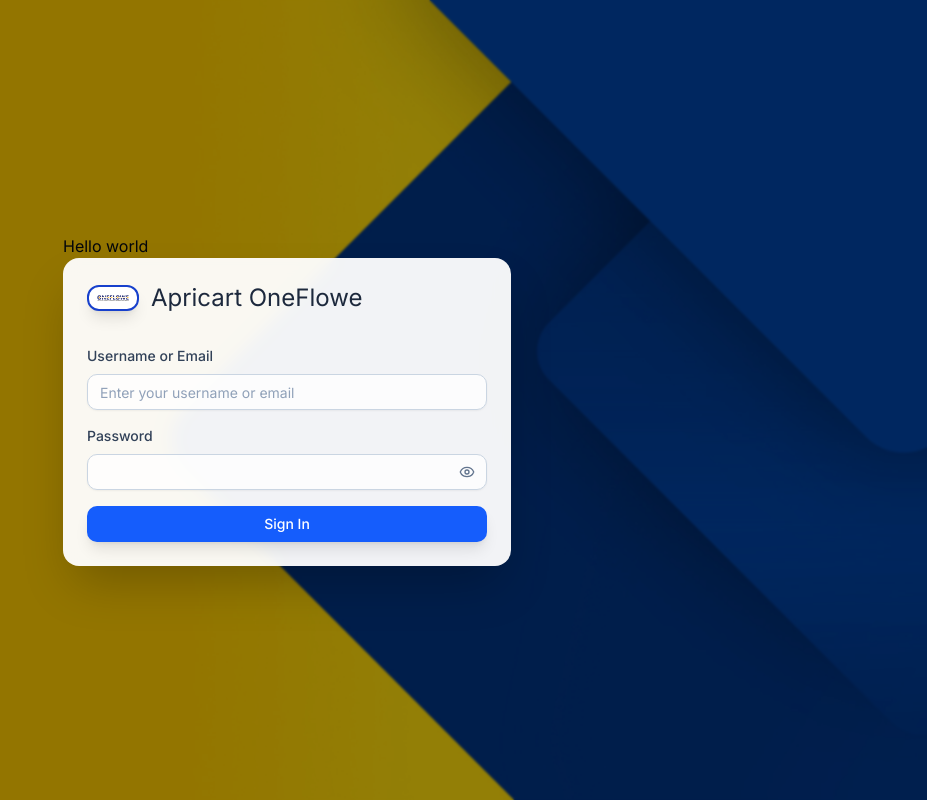
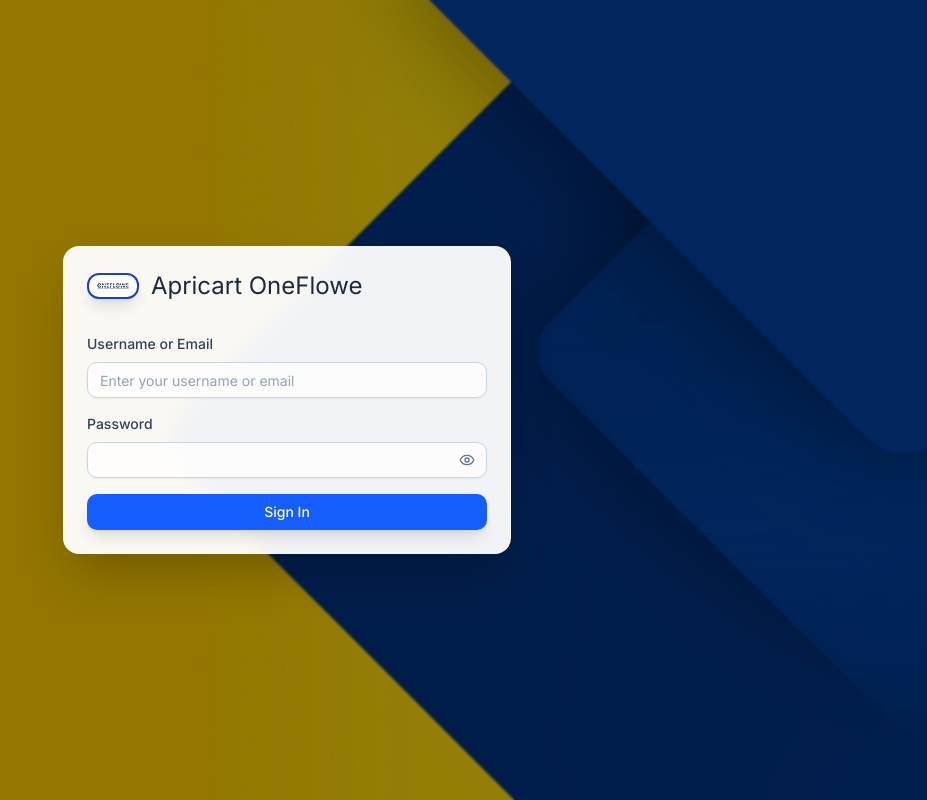
Before and after one commit to apricart/OneFlowe, a Next.js app: page /login in a window 1280 px wide. Shown: the whole page, without its empty margins (353-1280 px from the left). Built offline with nearby package versions, Linux system fonts and the light colour scheme.

Commit message:
test first commint for vercel deployment

```diff
--- a/app/(auth)/login/page.tsx
+++ b/app/(auth)/login/page.tsx
@@ -202,7 +202,7 @@ function LoginForm() {
 
   return (
     <>
-    <h1>Hello world</h1>
+  {/* test */}
       {/* Loading Overlay for MFA Processing */}
       {isProcessingMFA && (
         <div className="absolute inset-0 bg-black/60 flex items-center justify-center z-50 backdrop-blur-sm">
```
